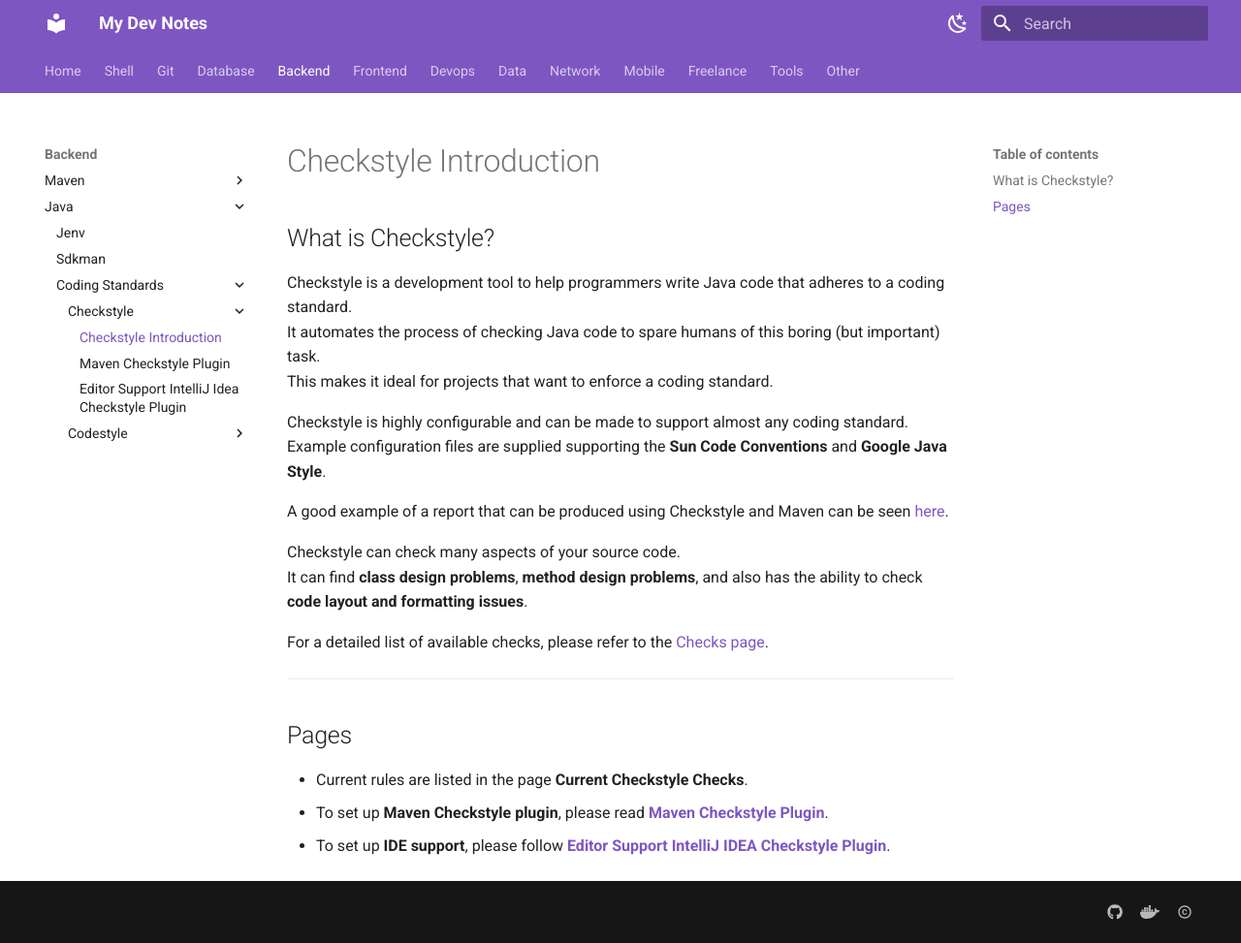
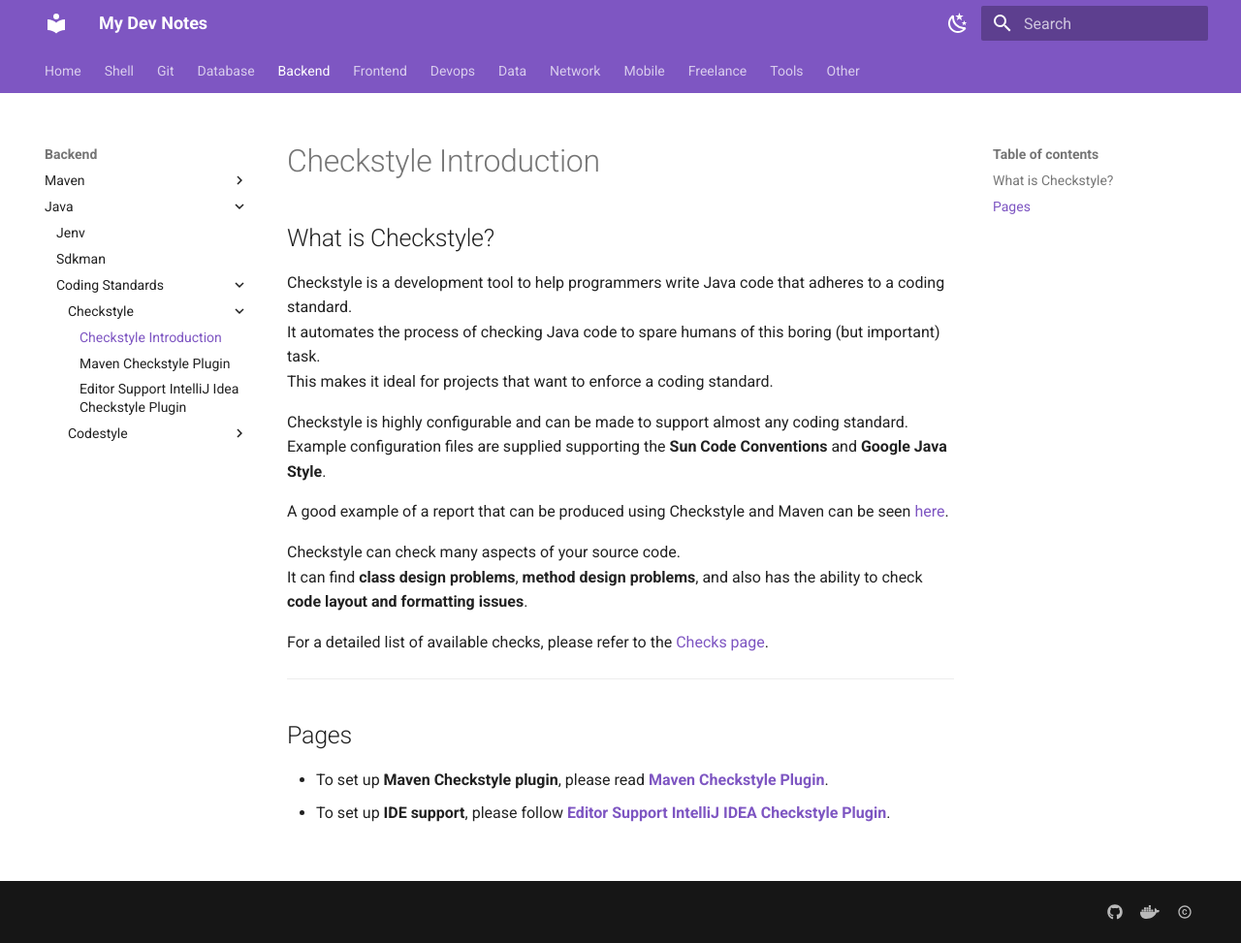
Before and after one commit to ozgurryazilimci/dev-notes, an MkDocs documentation site: the page built from docs/backend/java/coding-standards/checkstyle/checkstyle-introduction.md, in a window 1280 px wide and 973 px high. Shown: the whole window at 97% size. Built offline with MkDocs 1.6.1 and Material for MkDocs 9.7.7, drawn with Linux system fonts in a browser that asks for light colours.

Commit message:
Remove current text on checkstyle

```diff
--- a/docs/backend/java/coding-standards/checkstyle/checkstyle-introduction.md
+++ b/docs/backend/java/coding-standards/checkstyle/checkstyle-introduction.md
@@ -23,7 +23,6 @@ the [Checks page](https://checkstyle.sourceforge.io/checks.html).
 
 ## Pages
 
-- Current rules are listed in the page **Current Checkstyle Checks**.
 - To set up **Maven Checkstyle plugin**, please read **[Maven Checkstyle Plugin](maven-checkstyle-plugin.md)**.
 - To set up **IDE support**, please follow
   **[Editor Support IntelliJ IDEA Checkstyle Plugin](editor-support-intellij-idea-checkstyle-plugin.md)**.
```
